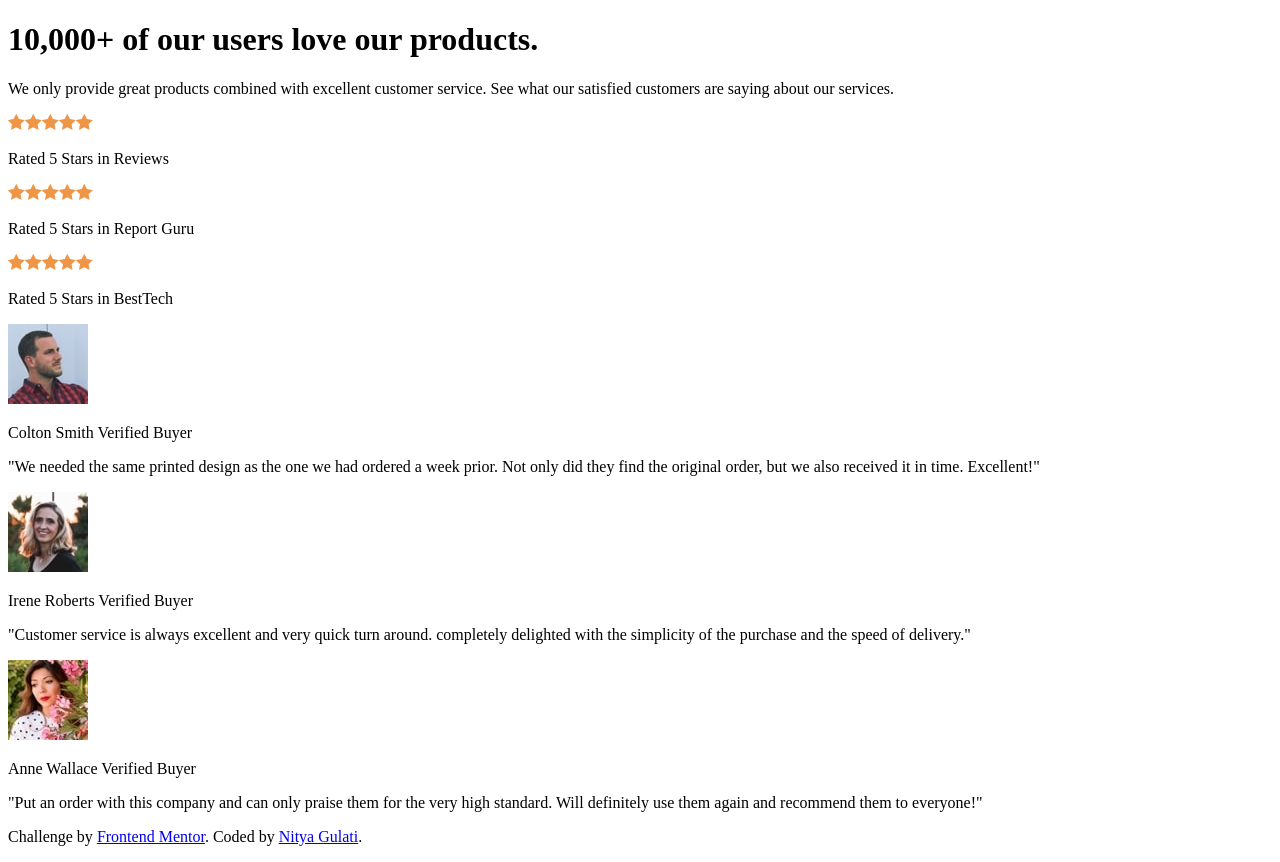
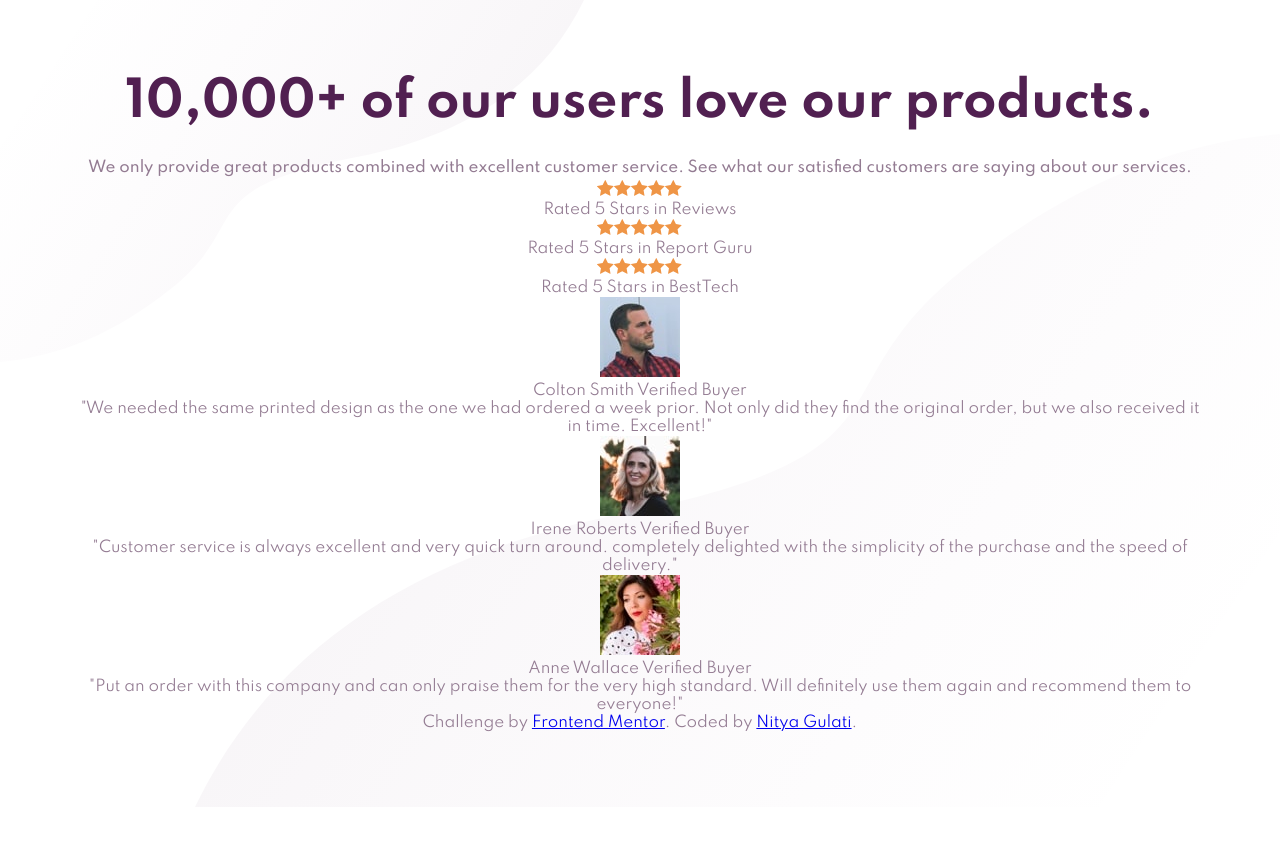
Before and after one commit to nityagulati/social-proof-section, a Vue app: page / in a window 1280 px wide. After the commit the page ends 807 px from the top, so only its background shows below. Built offline with nearby package versions, Linux system fonts and the light colour scheme.

Commit message:
add App styles

```diff
--- a/src/App.vue
+++ b/src/App.vue
@@ -29,6 +29,55 @@ export default {
 }
 </script>
 
-<style>
+<style lang="scss">
+.container {
+  margin: 5em 1.5em;
 
+  .title {
+    color: $color--primary;
+    font-size: $font-size--large;
+    margin-bottom: 1.2em;
+  }
+
+  .message {
+    color: $color--text;
+    font-weight: $font-weight--medium;
+    line-height: 25px;
+  }
+}
+
+// responsive styles
+@include mq($width-duo) {
+  .container {
+    margin: 5em;
+  }
+}
+
+@include mq($width-sm) {
+  .container {
+    margin: 5em 10em;
+  }
+}
+
+@include mq($width-md) {
+  .container {
+    @include flex;
+    margin: 5em;
+
+    .intro {
+      flex: 1;
+      padding-right: 3em;
+      text-align: left;
+    }
+  }
+}
+
+@include mq($width-lg) {
+  .container {
+    .title {
+      font-size: $font-size--xlarge;
+      margin-bottom: 0.5em;
+    }
+  }
+}
 </style>
```
